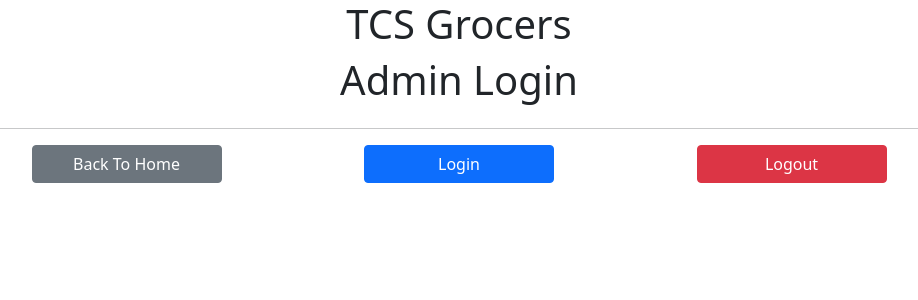
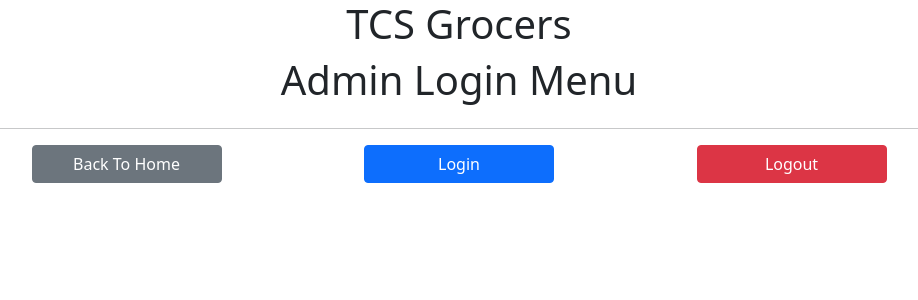
Before and after one commit to vam012/TCSGrocers, an Angular app in the folder Frontend/tcs-grocers/: page /admin in a window 1280 px wide. Shown: the top 300 px of the page, without its empty margins (181-1099 px from the left). Built offline with nearby package versions, Linux system fonts and the light colour scheme.

Commit message:
changed header for login menu page

```diff
--- a/Frontend/tcs-grocers/src/app/admin-home/admin-home.component.html
+++ b/Frontend/tcs-grocers/src/app/admin-home/admin-home.component.html
@@ -1,6 +1,6 @@
 <div class="container">
     <div class="row justify-content-evenly">
-        <div class="col"><h1>Admin Login</h1></div>
+        <div class="col"><h1>Admin Login Menu</h1></div>
     </div>
     <hr/>
     <div class="row justify-content-evenly">
```
